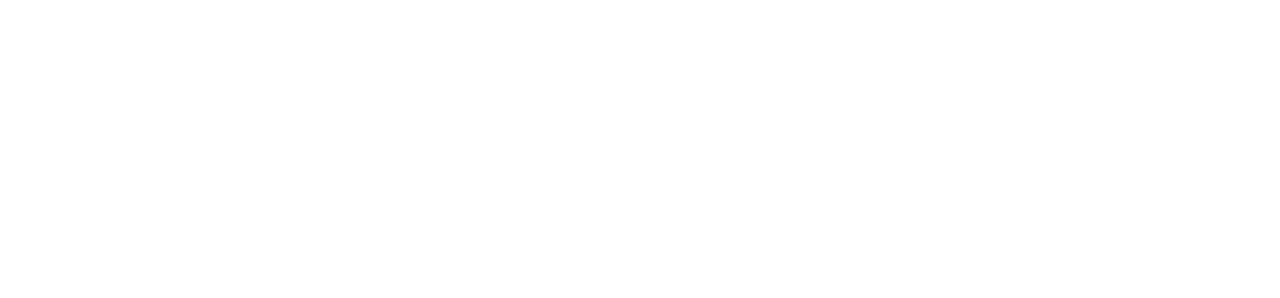
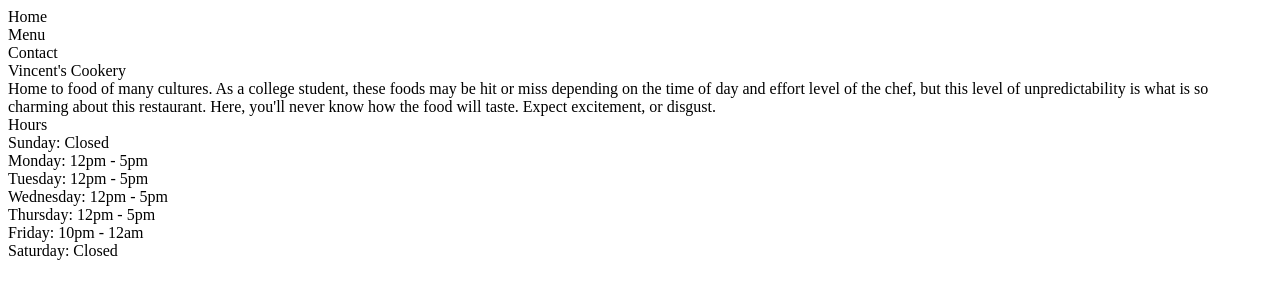
Before and after one commit to VinceDaPrince45/Restaurant_Page, a website built with webpack: page dist/index.html in a window 1280 px wide. Built offline with nearby package versions, Linux system fonts and the light colour scheme.

Commit message:
Add basic sections for html welcome page

```diff
--- a/dist/index.html
+++ b/dist/index.html
@@ -10,12 +10,25 @@
 <body>
     <div id="content">
         <div class="header">
-            <div class="tabs"></div>
+            <div class="tabs">
+                <div class="home">Home</div>
+                <div class="menu">Menu</div>
+                <div class="contact">Contact</div>
+            </div>
         </div>
         <div class="body">
-            <div class="title"></div>
-            <div class="description"></div>
-            <div class="time"></div>
+            <div class="title">Vincent's Cookery</div>
+            <div class="description">Home to food of many cultures. As a college student, these foods may be hit or miss depending on the time of day and effort level of the chef, but this level of unpredictability is what is so charming about this restaurant. Here, you'll never know how the food will taste. Expect excitement, or disgust.</div>
+            <div class="time">
+                <div class="timetitle">Hours</div>
+                <div class="hours1">Sunday: Closed</div>
+                <div class="hours2">Monday: 12pm - 5pm</div>
+                <div class="hours3">Tuesday: 12pm - 5pm</div>
+                <div class="hours4">Wednesday: 12pm - 5pm</div>
+                <div class="hours5">Thursday: 12pm - 5pm</div>
+                <div class="hours6">Friday: 10pm - 12am</div>
+                <div class="hours7">Saturday: Closed</div>
+            </div>
             <div class="location"></div>
         </div>
     </div>
```
